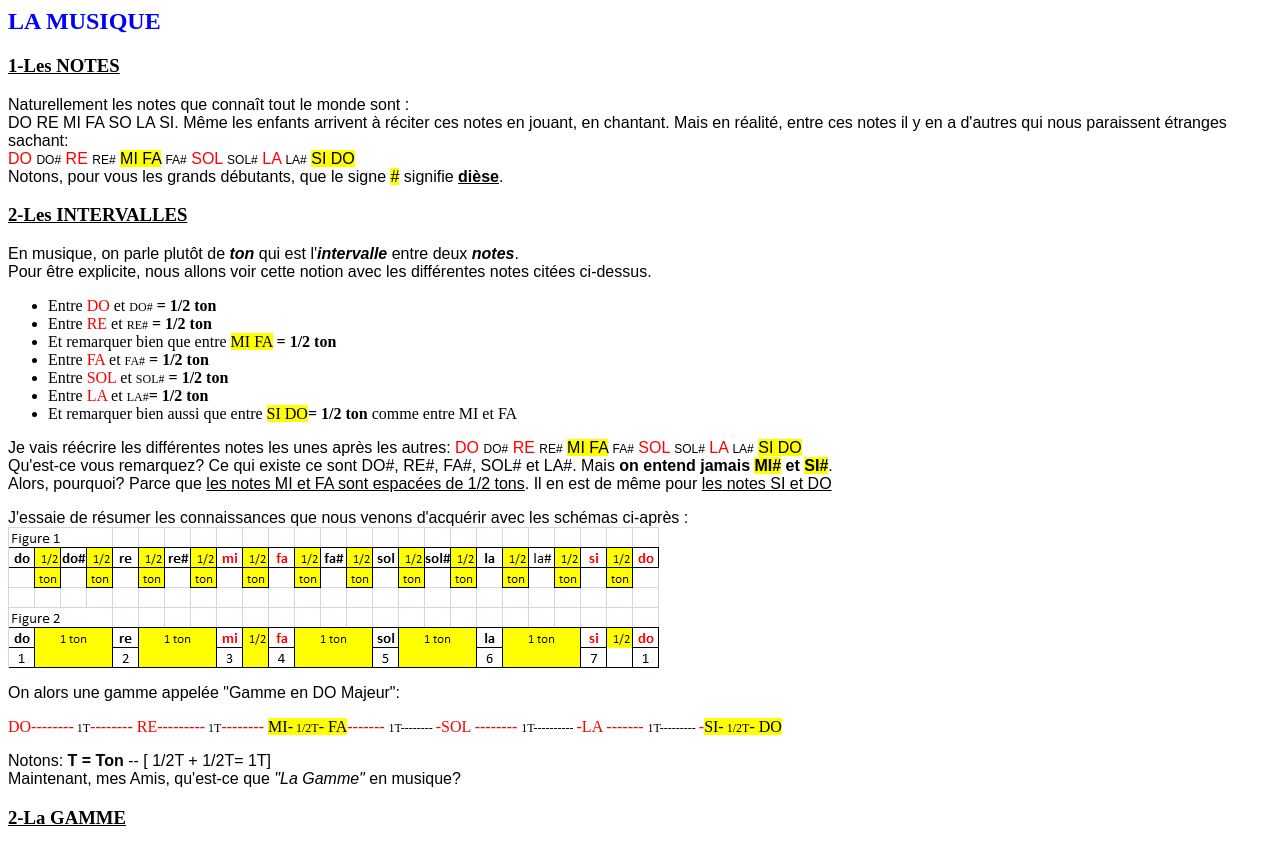
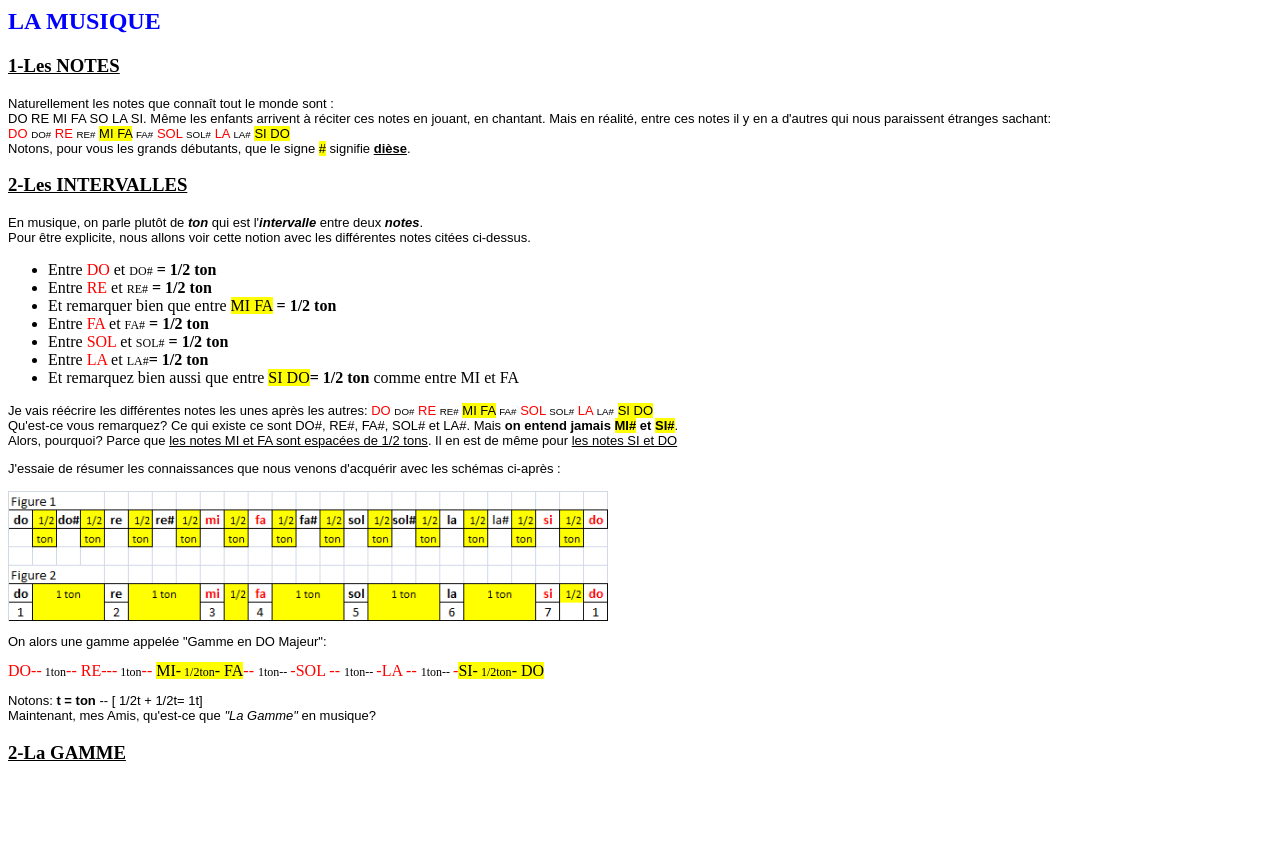
Before and after one commit to lesima-bit/github-lesn, a plain HTML site: page index.html in a window 1280 px wide. After the commit the page ends 800 px from the top, so only its background shows below. Drawn offline with Linux system fonts and the light colour scheme.

Commit message:
modif front-size p et formtat image

```diff
--- a/index.html
+++ b/index.html
@@ -22,6 +22,9 @@ p {font-family: Arial;
 
 }
 h3{color: black;}
+p{
+    font-size: small;
+}
 
 </style>
 
@@ -61,7 +64,7 @@ h3{color: black;}
             <li>Entre <span style="color:red">FA </span>et <span class="note">FA#</span> <b>= 1/2 ton</b> </li>
             <li>Entre <span style="color:red">SOL </span> et <span class="note">SOL#</span> <b>= 1/2 ton</b></li>
             <li> Entre <span style="color:red">LA </span> et <span class="note">LA#</span><b>= 1/2 ton</b> </li>
-            <li>Et remarquer bien aussi que entre <mark>SI DO</mark><b>= 1/2 ton</b>  comme entre MI et FA</li>
+            <li>Et remarquez bien aussi que entre <mark>SI DO</mark><b>= 1/2 ton</b>  comme entre MI et FA</li>
             </ul>
             </p>
             <p>Je vais réécrire les différentes notes les unes après les autres:
@@ -83,19 +86,19 @@ h3{color: black;}
            Alors, pourquoi? Parce que  <u>les notes MI et FA sont espacées de 1/2 tons</u>. Il en est de même pour <u>les notes SI et DO</u><div class=""></div>
 
            <p>J'essaie de résumer les connaissances que nous venons d'acquérir avec les schémas ci-après :
-
-        <img src="tonalite en DO.png">
-
+            <br>
+            <br>
+        <img src="tonalite en DO.png" width="600px" >
         <br>
         <p>On alors une gamme appelée "Gamme en DO Majeur":</p>
-        <span style="color:red">DO--------<span class="ton"> 1T</span>--------
-        <span style="color:red">RE--------</span>-<span class="ton"> 1T</span>--------
-        <mark>MI-<span class="ton"> 1/2T</span>- FA</mark>-------
-        <span class="ton"> 1T-------- </span>-<span style="color:red">SOL </span>--------
-        <span class="ton"> 1T---------- </span>-<span style="color:red">LA </span>-------
-        <span class="ton"> 1T--------- </span>-<mark>SI-<span class="ton"> 1/2T</span>- DO</mark>
+        <span style="color:red">DO--<span class="ton"> 1ton</span>--
+        <span style="color:red">RE--</span>-<span class="ton"> 1ton</span>--
+        <mark>MI-<span class="ton"> 1/2ton</span>- FA</mark>--
+        <span class="ton"> 1ton-- </span>-<span style="color:red">SOL </span>--
+        <span class="ton"> 1ton-- </span>-<span style="color:red">LA </span>--
+        <span class="ton"> 1ton-- </span>-<mark>SI-<span class="ton"> 1/2ton</span>- DO</mark>
 
-<p>Notons: <b>T = Ton</b> -- [ 1/2T + 1/2T= 1T]
+<p>Notons: <b>t = ton</b> -- [ 1/2t + 1/2t= 1t]
     <br>
     Maintenant, mes Amis, qu'est-ce que  <i>"La Gamme"</i> en musique?
         </p>
```
